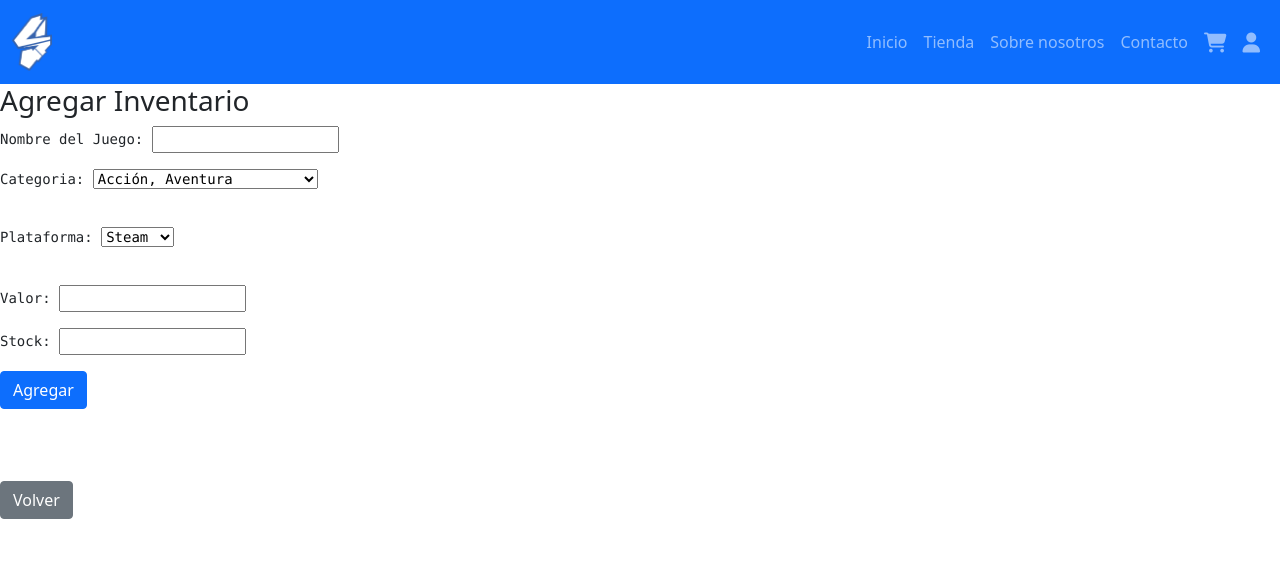
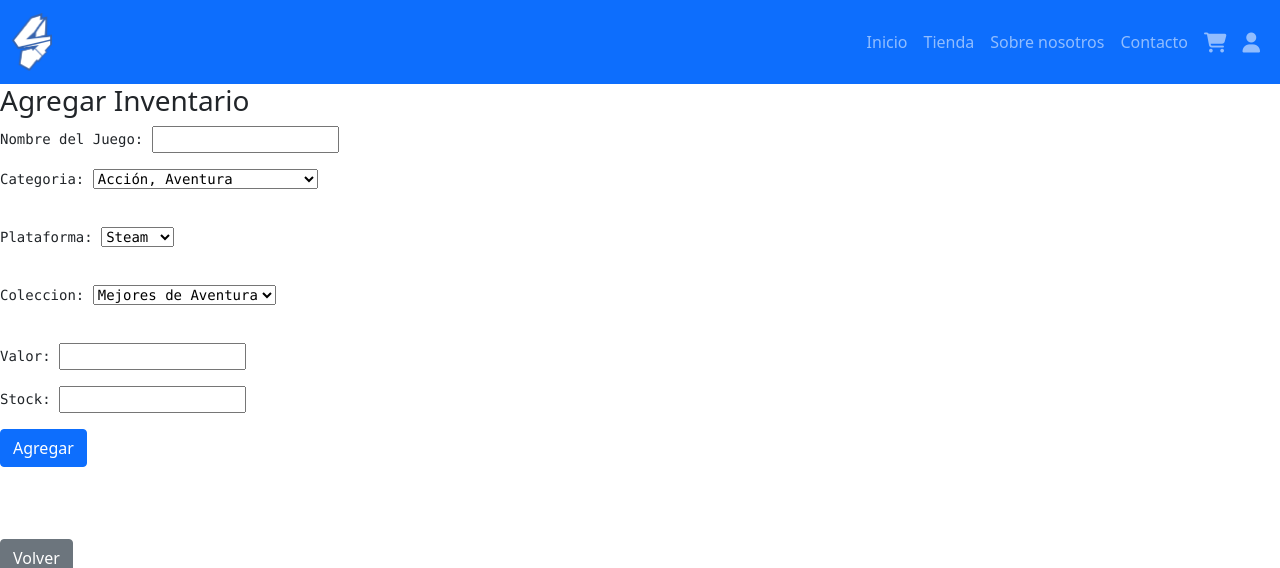
Before and after one commit to MiguelThomasGrupo10/shiripastore_final1, a Django app: page /agregar_inventario in a window 1280 px wide. Shown: the top 568 px of the page. Run offline with Django 4.2, Linux system fonts and the light colour scheme; data comes from the database, SQL or seed files in the repository; both versions use the stored data as it was after the commit; some libraries are stand-ins or nearby versions.

Commit message:
Colecciones listo 2

```diff
--- a/venta/models.py
+++ b/venta/models.py
@@ -38,6 +38,7 @@ class Inventario(models.Model):
     Id_juego         = models.AutoField(primary_key=True)
     Id_categoria     = models.ForeignKey('Categoria', on_delete=models.CASCADE, db_column='idCategoria')
     Id_plataforma    = models.ForeignKey('Plataforma', on_delete=models.CASCADE, db_column='idPlataforma')
+    Id_coleccion     = models.ForeignKey('Coleccion', on_delete=models.CASCADE,db_column='idColeccion')
     nombre_juego     = models.CharField(max_length=30)
     valor            = models.DecimalField(max_digits=8, decimal_places=2)
     stock            = models.IntegerField(default=100)
--- a/venta/templates/venta/inventario/inventario_add.html
+++ b/venta/templates/venta/inventario/inventario_add.html
@@ -71,6 +71,12 @@
                 {% endfor %}
               </select>
               </pre>
+        <pre>Coleccion: <select name="coleccion">
+                {% for tmp in colecciones %}
+                  <option value="{{tmp.Id_coleccion}}">{{tmp.coleccion}}</option>
+                  {% endfor %}
+                </select>
+              </pre>
         <pre>Valor: <input type="number" name="valor"> </pre>
         <pre>Stock: <input type="number" name="stock"> </pre>
         <input type="submit" class="btn btn-primary" value="Agregar">
--- a/venta/templates/venta/inventario/inventario_edit.html
+++ b/venta/templates/venta/inventario/inventario_edit.html
@@ -70,6 +70,12 @@
                   {% endfor %}
                 </select>
                 </pre>
+          <pre>Coleccion: <select name="coleccion">
+            {% for tmp in colecciones %}
+              <option value="{{tmp.Id_coleccion}}">{{tmp.coleccion}}</option>
+              {% endfor %}
+            </select>
+          </pre>
           <pre>Valor: <input type="number" name="valor" value="{{inventario.valor}}"> </pre>
           <pre>Stock: <input type="number" name="stock" value="{{inventario.stock}}"> </pre>
           <input type="submit" value="Agregar">
--- a/venta/templates/venta/inventario/inventario_list.html
+++ b/venta/templates/venta/inventario/inventario_list.html
@@ -74,6 +74,7 @@
             <th scope="col">Nombre del juego</th>
             <th scope="col">Categoria</th>
             <th scope="col">Plataforma</th>
+            <th scope="col">Coleccion</th>
             <th scope="col">Valor</th>
             <th scope="col">Stock</th>
             <th scope="col">Disponible</th>
@@ -84,10 +85,10 @@
                     <td class="text fs-5">{{tmp.nombre_juego}}</td>
                     <td class="text fs-5">{{tmp.Id_categoria}}</td>
                     <td class="text fs-5">{{tmp.Id_plataforma}}</td>
+                    <td class="text fs-5">{{tmp.Id_coleccion}}</td>
                     <td class="text fs-5">{{tmp.valor}}</td>
                     <td class="text fs-5">{{tmp.stock}}</td>
                     <td class="text fs-5">{{tmp.disponible}}</td>
-
                     <td><button type="button" class="btn btn-outline-danger text-dark"><a class="text-decoration-none text-dark" href="{% url 'inventario_del' pk=tmp.Id_juego %}">Eliminar</a></button></td>
                     <td><button type="button" class="btn btn-outline-warning text-dark"><a class="text-decoration-none text-dark" href="{% url 'inventarioFindEdit' pk=tmp.Id_juego %}">Modificar</a></button></td>
                     </tr>
```
Also changed, not shown: db.sqlite3, venta/migrations/0010_inventario_id_coleccion.py (added), venta/migrations/0011_alter_inventario_id_coleccion.py (added).
